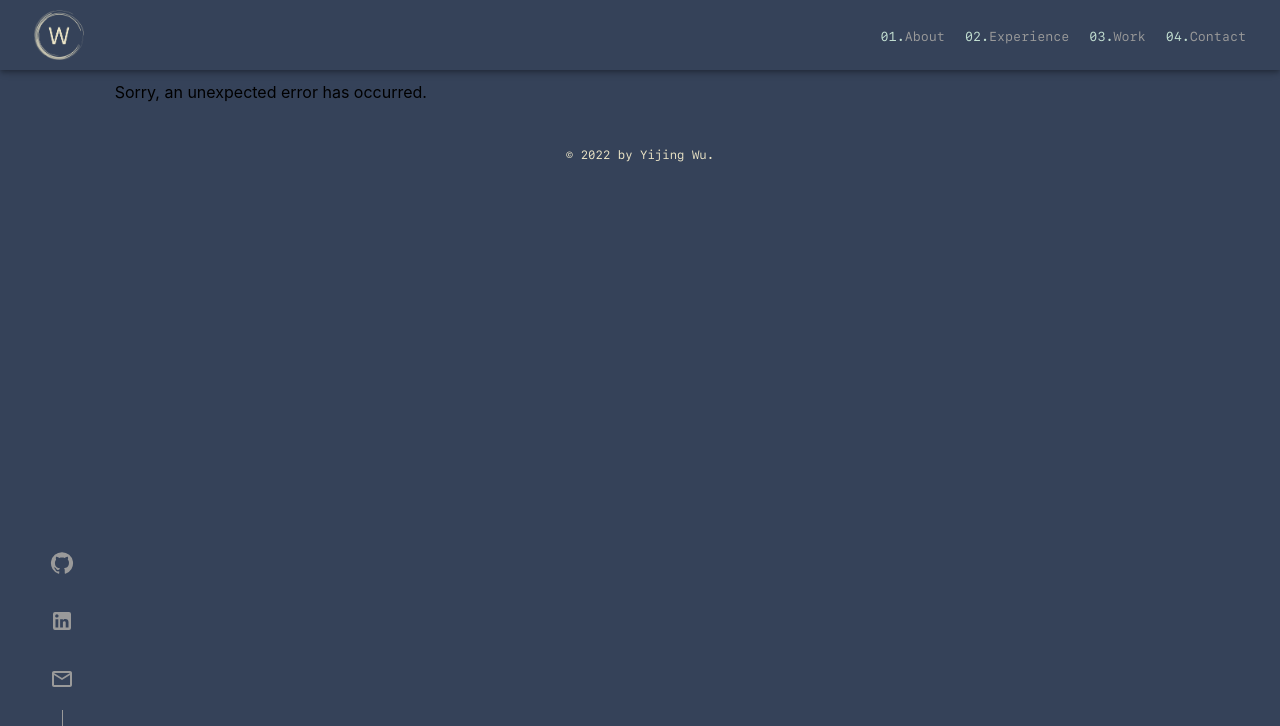
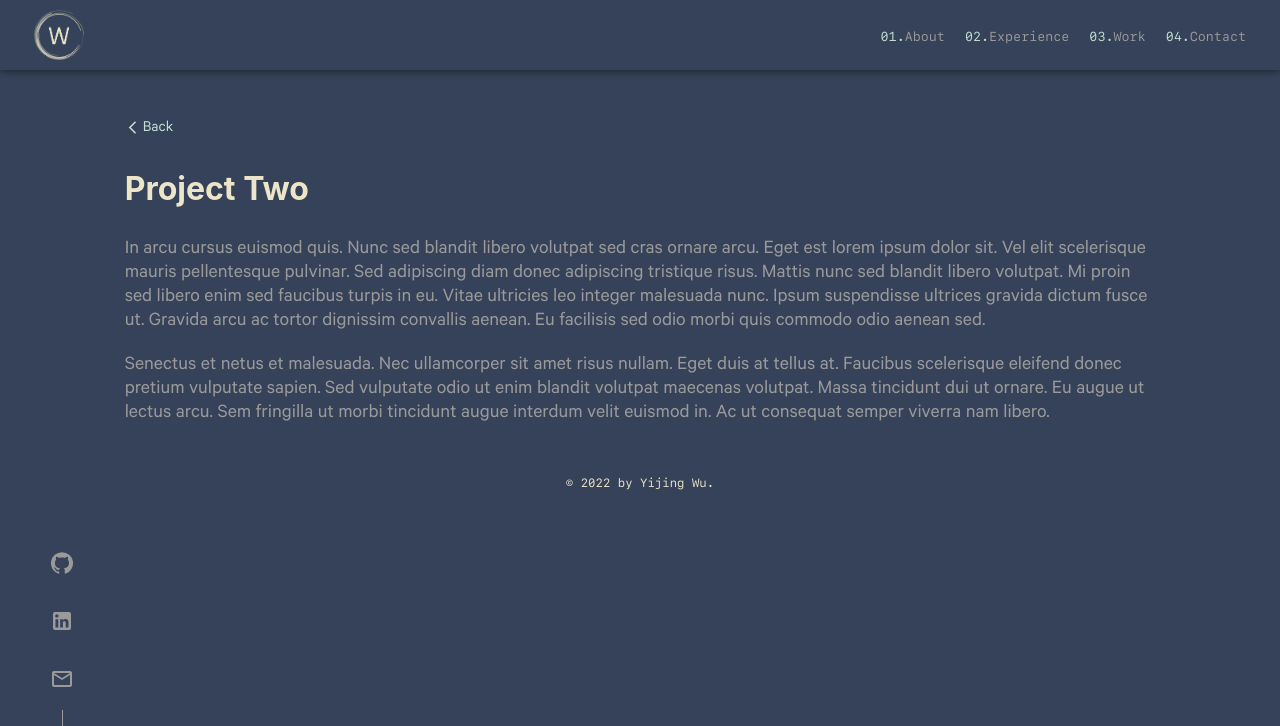
Before and after one commit to yijing-wu/personal-website-v2, a React (Create React App) app: page /projecttwo in a window 1280 px wide. Shown: the top 726 px of the page. Built offline with nearby package versions, Linux system fonts and the light colour scheme.

Commit message:
Project internal page and route set

```diff
--- a/src/App.tsx
+++ b/src/App.tsx
@@ -16,7 +16,7 @@ import Home from "./components/Home";
 import Social from "./components/Social";
 import Archive from "./components/Archive";
 
-import { ProjectOne } from "./projectPages";
+import { ProjectOne, ProjectTwo } from "./projectPages";
 
 const router = createBrowserRouter(
   [
@@ -42,6 +42,10 @@ const router = createBrowserRouter(
       path: "/projectone",
       element: <ProjectOne />,
     },
+    {
+      path: "/projecttwo",
+      element: <ProjectTwo />,
+    },
   ],
   { basename: process.env.PUBLIC_URL }
 );
--- a/src/assets/projectsData.tsx
+++ b/src/assets/projectsData.tsx
@@ -115,7 +115,7 @@ const projectOne = {
     </>
   ),
   tools: ["React", "JavaScript", "Python", "PostgreSQL"],
-  mainLink: "/",
+  mainLink: "/projectone",
   isMainLinkExternal: false,
   githubLink: "",
 };
@@ -140,7 +140,7 @@ const projectTwo = {
     </>
   ),
   tools: ["React", "JavaScript", "Node.js"],
-  mainLink: "",
+  mainLink: "projecttwo",
   isMainLinkExternal: false,
   githubLink: "",
 };
--- /dev/null
+++ b/src/projectPages/ProjectOne.tsx
@@ -0,0 +1,38 @@
+import React, { useLayoutEffect } from "react";
+
+import { BackButton, Text } from "../MyLibrary";
+import { myTextGrey, myMilkYellow } from "../MyLibrary/MyColors";
+
+export default function ProjectOne() {
+  useLayoutEffect(() => {
+    window.scrollTo(0, 0);
+  });
+  return (
+    <div className="project-page">
+      <BackButton />
+      <h1 style={{ color: myMilkYellow, marginTop: 30, marginBottom: 30 }}>
+        Project One
+      </h1>
+      <Text style={{ fontSize: 20, color: myTextGrey }}>
+        <p>
+          In arcu cursus euismod quis. Nunc sed blandit libero volutpat sed cras
+          ornare arcu. Eget est lorem ipsum dolor sit. Vel elit scelerisque
+          mauris pellentesque pulvinar. Sed adipiscing diam donec adipiscing
+          tristique risus. Mattis nunc sed blandit libero volutpat. Mi proin sed
+          libero enim sed faucibus turpis in eu. Vitae ultricies leo integer
+          malesuada nunc. Ipsum suspendisse ultrices gravida dictum fusce ut.
+          Gravida arcu ac tortor dignissim convallis aenean. Eu facilisis sed
+          odio morbi quis commodo odio aenean sed.
+        </p>
+        <p>
+          Senectus et netus et malesuada. Nec ullamcorper sit amet risus nullam.
+          Eget duis at tellus at. Faucibus scelerisque eleifend donec pretium
+          vulputate sapien. Sed vulputate odio ut enim blandit volutpat maecenas
+          volutpat. Massa tincidunt dui ut ornare. Eu augue ut lectus arcu. Sem
+          fringilla ut morbi tincidunt augue interdum velit euismod in. Ac ut
+          consequat semper viverra nam libero.
+        </p>
+      </Text>
+    </div>
+  );
+}
--- /dev/null
+++ b/src/projectPages/ProjectTwo.tsx
@@ -0,0 +1,38 @@
+import React, { useLayoutEffect } from "react";
+
+import { BackButton, Text } from "../MyLibrary";
+import { myTextGrey, myMilkYellow } from "../MyLibrary/MyColors";
+
+export default function ProjectTwo() {
+  useLayoutEffect(() => {
+    window.scrollTo(0, 0);
+  });
+  return (
+    <div className="project-page">
+      <BackButton />
+      <h1 style={{ color: myMilkYellow, marginTop: 30, marginBottom: 30 }}>
+        Project Two
+      </h1>
+      <Text style={{ fontSize: 20, color: myTextGrey }}>
+        <p>
+          In arcu cursus euismod quis. Nunc sed blandit libero volutpat sed cras
+          ornare arcu. Eget est lorem ipsum dolor sit. Vel elit scelerisque
+          mauris pellentesque pulvinar. Sed adipiscing diam donec adipiscing
+          tristique risus. Mattis nunc sed blandit libero volutpat. Mi proin sed
+          libero enim sed faucibus turpis in eu. Vitae ultricies leo integer
+          malesuada nunc. Ipsum suspendisse ultrices gravida dictum fusce ut.
+          Gravida arcu ac tortor dignissim convallis aenean. Eu facilisis sed
+          odio morbi quis commodo odio aenean sed.
+        </p>
+        <p>
+          Senectus et netus et malesuada. Nec ullamcorper sit amet risus nullam.
+          Eget duis at tellus at. Faucibus scelerisque eleifend donec pretium
+          vulputate sapien. Sed vulputate odio ut enim blandit volutpat maecenas
+          volutpat. Massa tincidunt dui ut ornare. Eu augue ut lectus arcu. Sem
+          fringilla ut morbi tincidunt augue interdum velit euismod in. Ac ut
+          consequat semper viverra nam libero.
+        </p>
+      </Text>
+    </div>
+  );
+}
--- /dev/null
+++ b/src/projectPages/index.tsx
@@ -0,0 +1,4 @@
+import ProjectOne from "./ProjectOne";
+import ProjectTwo from "./ProjectTwo";
+
+export { ProjectOne, ProjectTwo };
```
